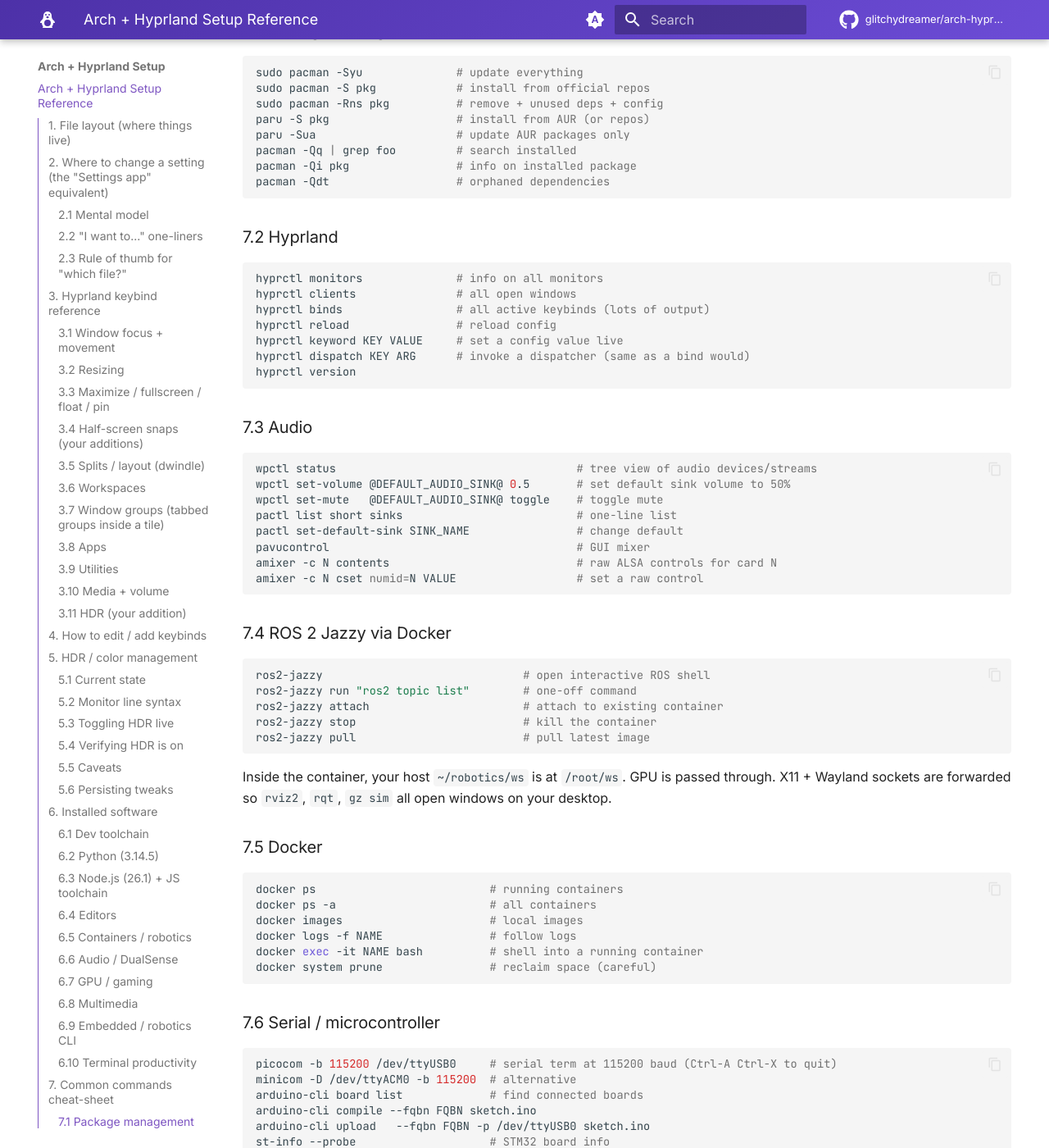
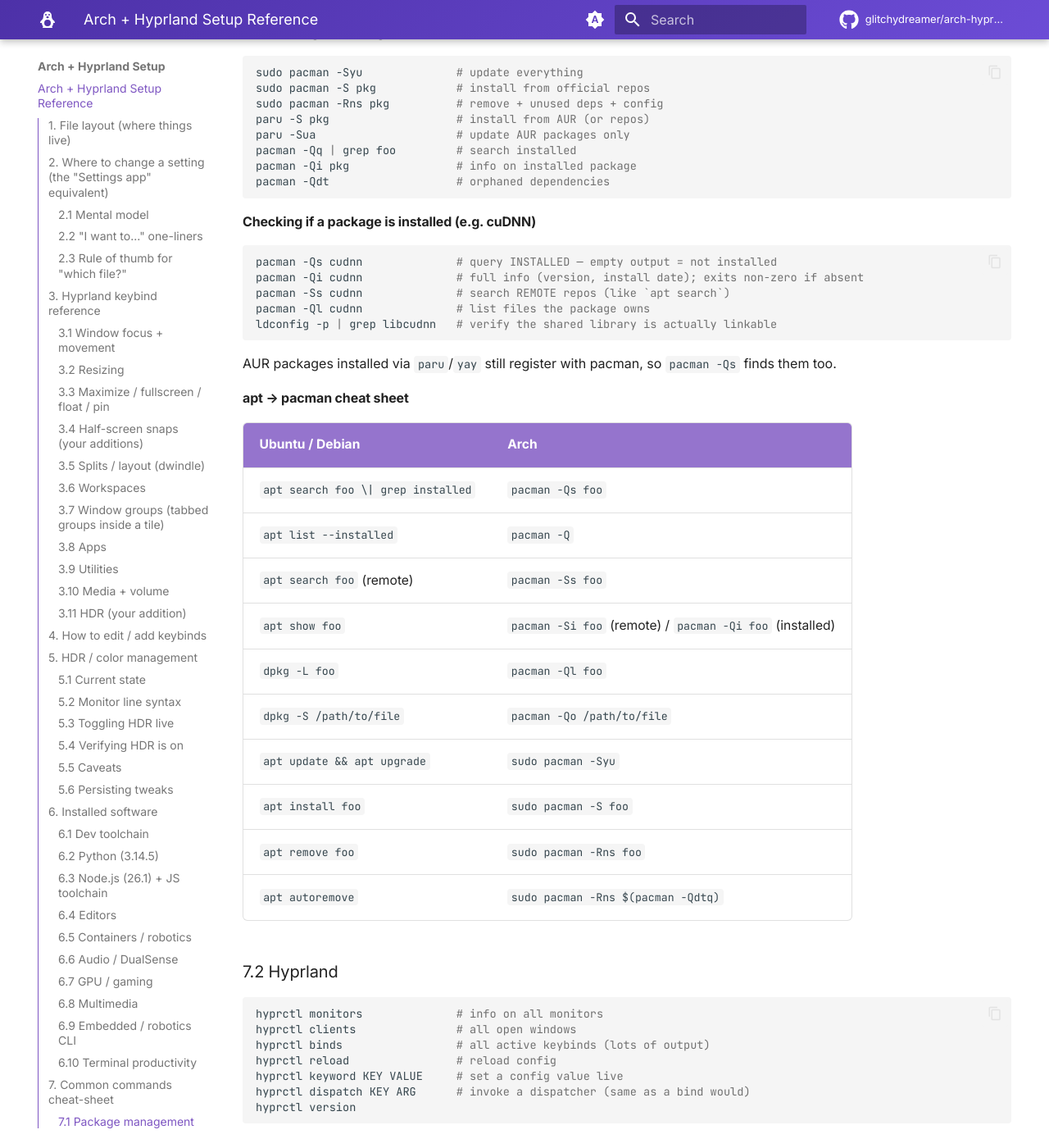
Before and after one commit to glitchydreamer/arch-hyprland-setup, an MkDocs documentation site: the page built from docs/index.md, in a window 1280 px wide and 1400 px high, scrolled down 15181 px. Shown: the whole window at 82% size. Built offline with MkDocs 1.6.1 and Material for MkDocs 9.7.7, drawn with Linux system fonts in a browser that asks for light colours; comment, search, counter and statistics services are not loaded.

Commit message:
docs: add cuDNN/installed-package check + apt→pacman cheat sheet

````diff
--- a/docs/index.md
+++ b/docs/index.md
@@ -440,6 +440,33 @@ pacman -Qi pkg                # info on installed package
 pacman -Qdt                   # orphaned dependencies
 ```
 
+#### Checking if a package is installed (e.g. cuDNN)
+
+```bash
+pacman -Qs cudnn              # query INSTALLED — empty output = not installed
+pacman -Qi cudnn              # full info (version, install date); exits non-zero if absent
+pacman -Ss cudnn              # search REMOTE repos (like `apt search`)
+pacman -Ql cudnn              # list files the package owns
+ldconfig -p | grep libcudnn   # verify the shared library is actually linkable
+```
+
+AUR packages installed via `paru`/`yay` still register with pacman, so `pacman -Qs` finds them too.
+
+#### apt → pacman cheat sheet
+
+| Ubuntu / Debian | Arch |
+|---|---|
+| `apt search foo \| grep installed` | `pacman -Qs foo` |
+| `apt list --installed` | `pacman -Q` |
+| `apt search foo` (remote) | `pacman -Ss foo` |
+| `apt show foo` | `pacman -Si foo` (remote) / `pacman -Qi foo` (installed) |
+| `dpkg -L foo` | `pacman -Ql foo` |
+| `dpkg -S /path/to/file` | `pacman -Qo /path/to/file` |
+| `apt update && apt upgrade` | `sudo pacman -Syu` |
+| `apt install foo` | `sudo pacman -S foo` |
+| `apt remove foo` | `sudo pacman -Rns foo` |
+| `apt autoremove` | `sudo pacman -Rns $(pacman -Qdtq)` |
+
 ### 7.2 Hyprland
 
 ```bash
````
